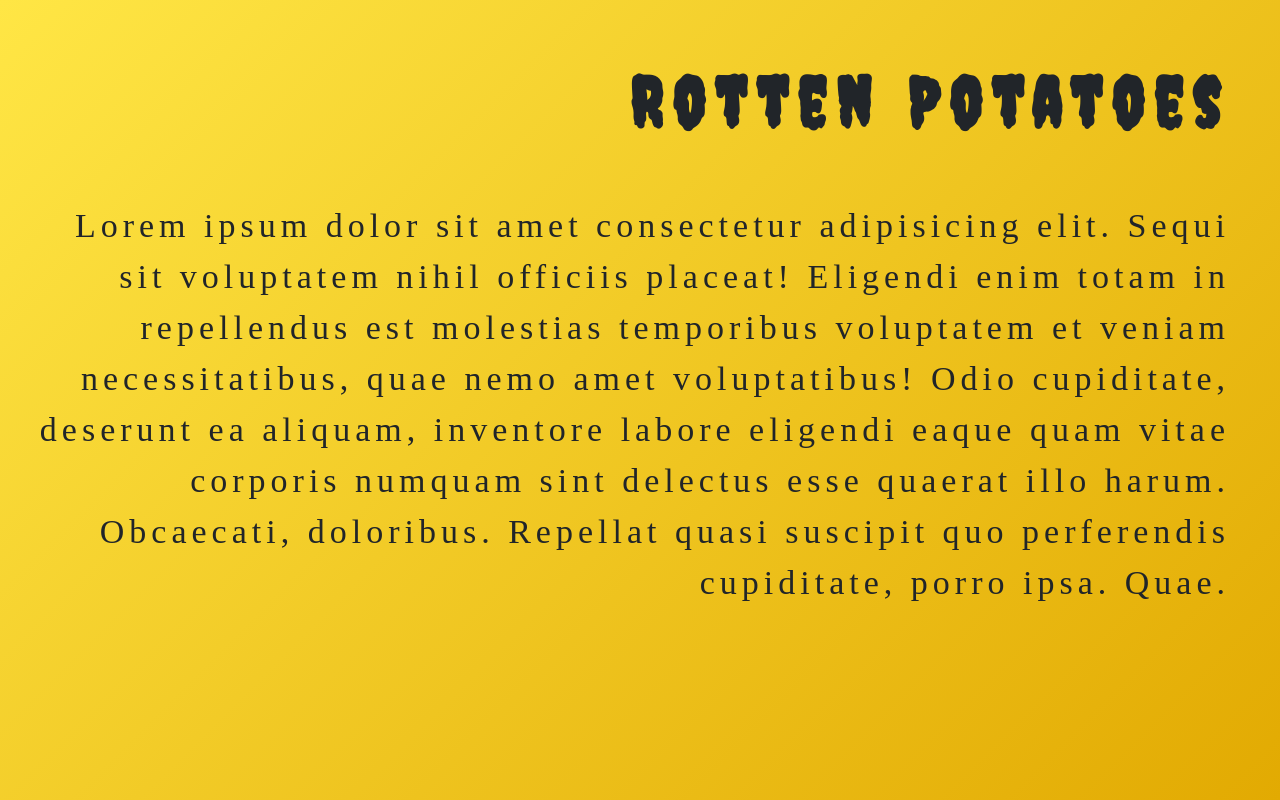
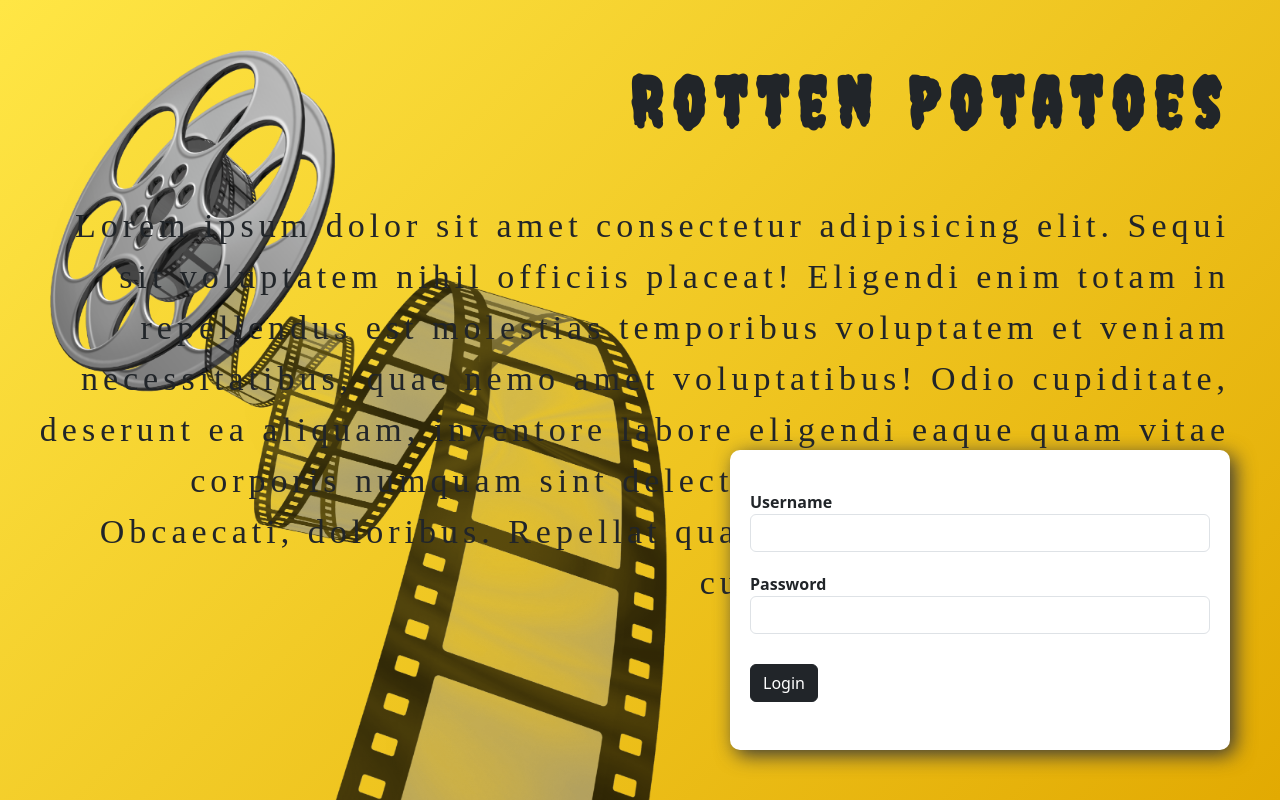
Before and after one commit to kreativMT/Angular-project-WebTechTalk, an Angular app: page /login in a window 1280 px wide. Shown: the top 800 px of the page. Built offline with nearby package versions, Linux system fonts and the light colour scheme; a web font is replaced by a local one.

Commit message:
Login form and film reel picture added

```diff
--- a/src/app/login/login.component.html
+++ b/src/app/login/login.component.html
@@ -1,4 +1,5 @@
 <div class="login-container">
+    <img class="film" src="assets/img/film.png" alt="">
     <div class="logo">Rotten Potatoes</div>
     <div class="desc">Lorem ipsum dolor sit amet consectetur adipisicing elit.
         Sequi sit voluptatem nihil officiis placeat! Eligendi enim totam in repellendus
@@ -6,4 +7,17 @@
         Odio cupiditate, deserunt ea aliquam, inventore labore eligendi eaque
         quam vitae corporis numquam sint delectus esse quaerat illo harum. Obcaecati, doloribus.
         Repellat quasi suscipit quo perferendis cupiditate, porro ipsa. Quae.</div>
+    <div class="login-form">
+        <div class="form-group">
+            <label for="uname">Username</label>
+            <input type="text" name="uname" class="form-control">
+        </div>
+        <div class="form-group">
+        <label for="pword">Password</label>
+            <input type="password" name="pword" class="form-control">
+        </div>
+        <div class="btn-container">
+            <button class="btn btn-dark">Login</button>
+        </div>
+    </div>
 </div>
--- a/src/app/login/login.component.scss
+++ b/src/app/login/login.component.scss
@@ -22,4 +22,32 @@
         text-align: right;
         width: 1200px;
     }
+    .film {
+        position: absolute;
+        top: 50px;
+        left: 50px;
+        width: 618px;
+    }
+    .login-form {
+        width: 500px;
+        height: 300px;
+        padding: 20px;
+        background-color: #fff;
+        border-radius: 10px;
+        position: absolute;
+        bottom: 50px;
+        right: 50px;
+        box-shadow: 5px 5px 20px #383838 ;
+    }
+    .form-group {
+        margin-top: 20px;
+    }
+    label {
+        font-weight: bold;
+    }
+    .btn-container {
+        .btn {
+            margin-top: 30px;
+        }
+    }
 }
```
Also changed, not shown: src/assets/img/film.png (added), 1 other file (tests, documents, lock files or other folders).
